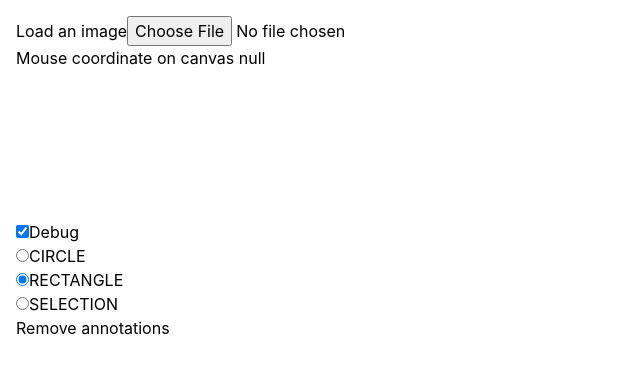
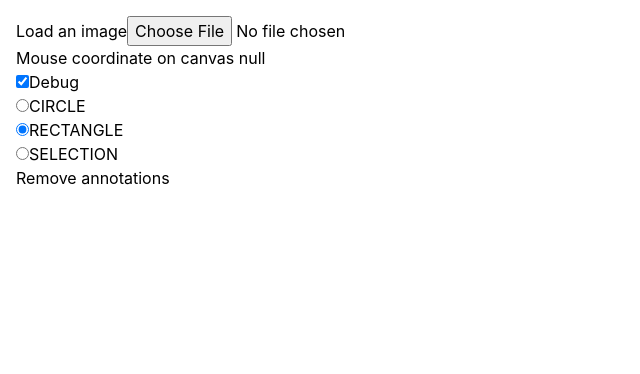
Before and after one commit to enricovettori93/image-canvas-challenge, a React (Vite) app: page / in a window 1280 px wide. Both pictures are taken after a click on the checkbox "Debug". Shown: the top 374 px of the page, without its empty margins (0-640 px from the left). Built offline with nearby package versions, Linux system fonts and the light colour scheme.

Commit message:
fix(layout): handle large images with overflow

```diff
--- a/src/App.tsx
+++ b/src/App.tsx
@@ -23,11 +23,11 @@ function App() {
                     event.target.value = null
                 }} onChange={handleLoadImage}/>
             </div>
-            <div className="flex flex-row">
-                <div className="overflow-auto w-[80%]">
+            <div className="flex flex-row gap-5 max-w-[98vw]">
+                <div className="overflow-auto flex-[80] relative">
                     <Canvas />
                 </div>
-                <div className="w-[20%]">
+                <div className="flex-[20]">
                     <EditorToolbox />
                 </div>
             </div>
--- a/src/components/Canvas/index.tsx
+++ b/src/components/Canvas/index.tsx
@@ -62,7 +62,6 @@ const Canvas = () => {
 
     const handleMouseDown = (e: React.MouseEvent) => {
         if (toolboxSelectedMode === ToolboxSelection.SELECTION) return;
-        // console.log("mouse down", {...e})
         setMouseCoordinates((prev) => {
             if (!prev.initial) {
                 return {
@@ -116,15 +115,16 @@ const Canvas = () => {
         <>
             {
                 debug && (
-                    <>
+                    <span className="absolute">
                         Mouse coordinate on canvas {JSON.stringify(mouseCoordinates.hover)}
-                    </>
+                    </span>
                 )
             }
             <svg
+                className={`absolute ${toolboxSelectedMode !== ToolboxSelection.SELECTION && "pointer-events-none"}`}
+                xmlns="http://www.w3.org/2000/svg"
                 height={imageMetadata?.height || 0} width={imageMetadata?.width || 0}
-                className={`absolute ${toolboxSelectedMode !== ToolboxSelection.SELECTION && "pointer-events-none"}`}
-                xmlns="http://www.w3.org/2000/svg">
+            >
                 {
                     circles.map(item => (
                         <CircleComponent
@@ -162,14 +162,12 @@ const Canvas = () => {
             </svg>
             <canvas
                 id="editor"
+                ref={canvasRef}
                 {...([ToolboxSelection.CIRCLE, ToolboxSelection.RECTANGLE].includes(toolboxSelectedMode)) && {
                     onMouseMove: handleMouseHover,
                     onMouseDown: handleMouseDown
                 }}
-                ref={canvasRef}
-                // todo: handle overflow img
-                className="w-full h-full border-2 border-blue-400"
-                // height={imageMetadata?.height || 0} width={imageMetadata?.width || 0}
+                height={imageMetadata?.height || 0} width={imageMetadata?.width || 0}
             >
             </canvas>
         </>
--- a/src/index.css
+++ b/src/index.css
@@ -17,6 +17,12 @@ body {
     min-height: 100vh;
     width: 100vw;
     padding: 1em;
+    overflow-x: hidden;
+    display: flex;
+}
+
+#root {
+    flex: 1;
 }
 
 .annotation {
--- a/src/shared/constants/index.ts
+++ b/src/shared/constants/index.ts
@@ -1,2 +1,2 @@
-export const Y_CANVAS_DELTA = 70;
+export const Y_CANVAS_DELTA = 45;
 export const X_CANVAS_DELTA = 15;
```
Also changed, not shown: 1 other file (tests, documents, lock files or other folders).
